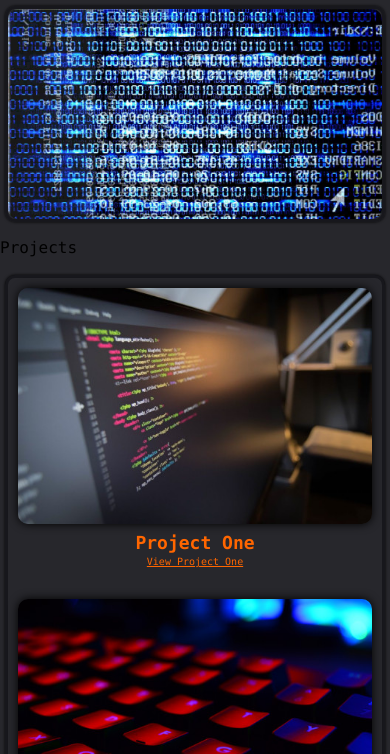
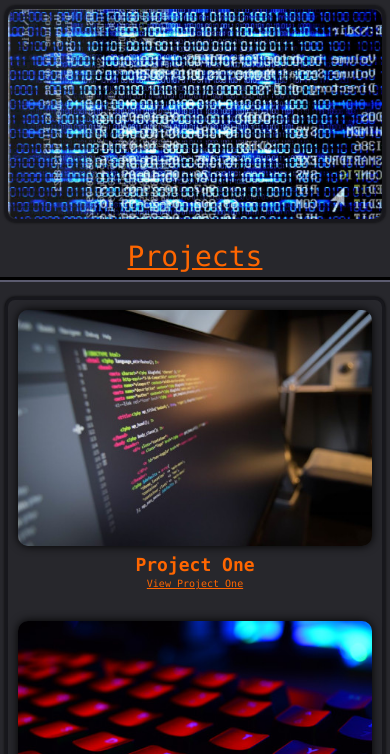
Before and after one commit to nak1411/nakweb, a plain HTML site: page index.html in a window 390 px wide. Shown: the part 90-844 px from the top of the page. Drawn offline with Linux system fonts and the light colour scheme.

Commit message:
Added projects span style

```diff
--- a/css/styles.css
+++ b/css/styles.css
@@ -113,9 +113,6 @@ body {
     padding: 0;
 }
 
-.box {
-}
-
 .bottom-section img:hover {
     -webkit-filter: blur(1px) grayscale(100%);
     filter: blur(1px) grayscale(100%);
@@ -130,6 +127,17 @@ body {
 
 .project-link:hover {
     color: white;
+}
+
+#featured {
+    display: flex;
+    color: #ff6600;
+    text-decoration: underline;
+    justify-content: center;
+    font-size: 32px;
+    margin: 0;
+    padding: 0;
+
 }
 
 .box {
@@ -182,7 +190,10 @@ footer {
 
     .header-inside img {
         height: 60px;
+    }
 
+    #featured {
+        font-size: 24px;
     }
 
 }
@@ -206,7 +217,14 @@ footer {
         font-size: 12px;
     }
 
-    @media screen and (max-width: 400px) {
+    #featured {
+        font-size: 32px;
+        border-bottom: groove;
+        border-width: 5px;
+        border-color: #17171c;
+    }
+
+@media screen and (max-width: 400px) {
 
     .bottom-section h2 {
         font-size: 18px;
@@ -219,4 +237,8 @@ footer {
     footer {
         font-size: 12px;
     }
+
+    #featured {
+        font-size: 28px;
+    }
 }
```
